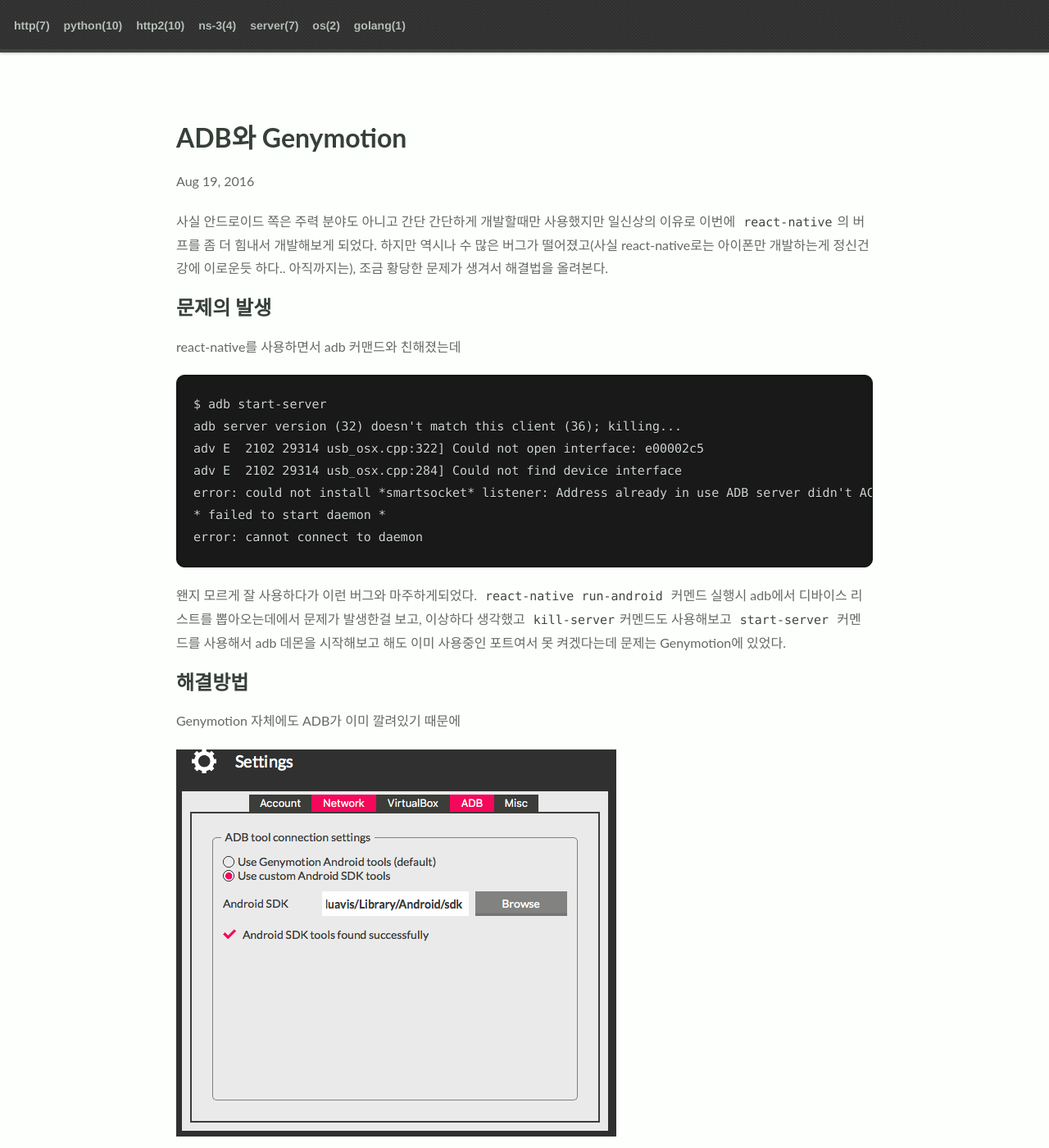
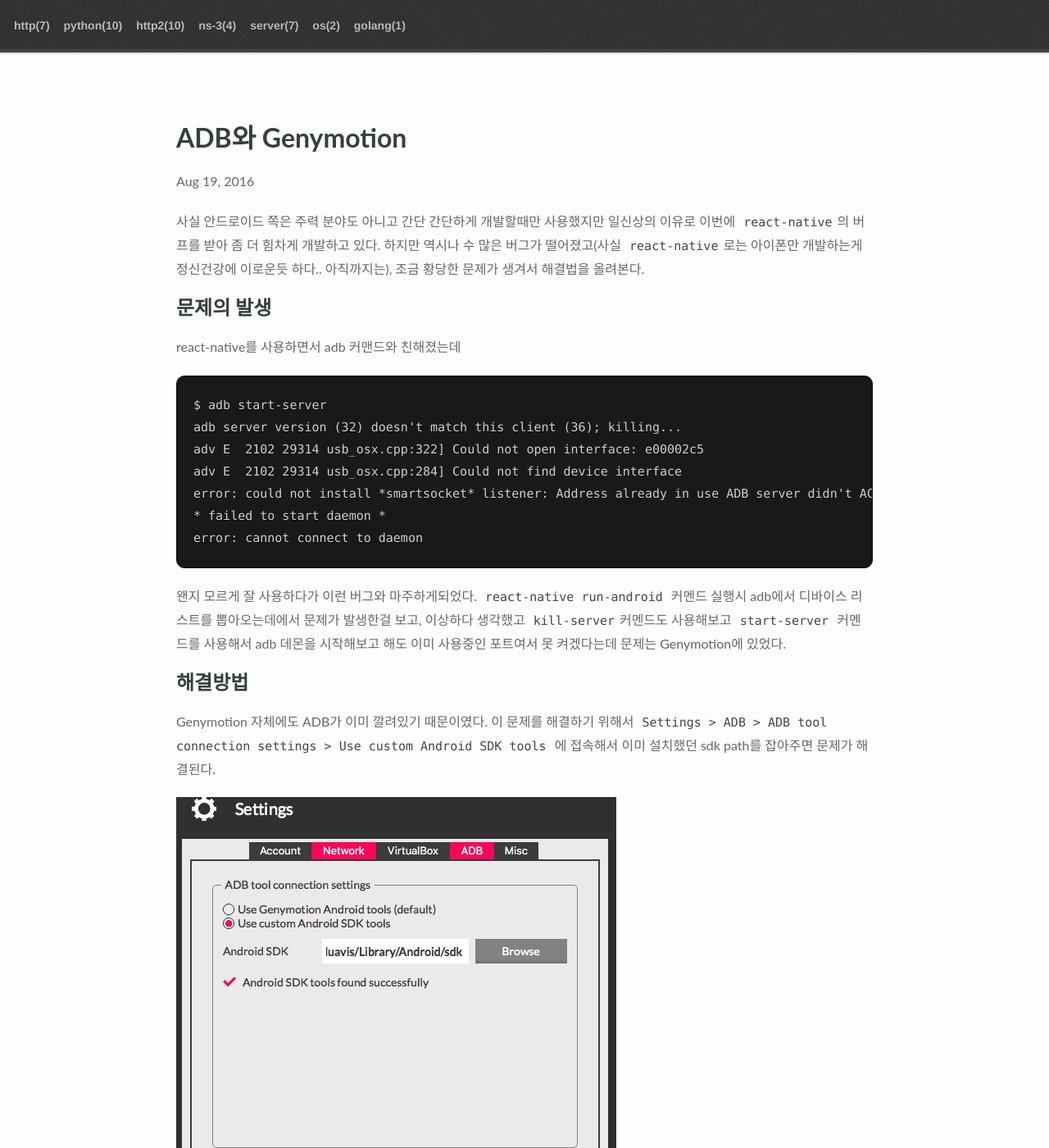
Before and after one commit to Luavis/luavis.github.io, a Jekyll site: the page built from _posts/server/2016-08-19-adb-genymotion.markdown, in a window 1280 px wide and 1400 px high, scrolled down 231 px. Shown: the whole window at 82% size. Built offline with Jekyll 4.4.1, drawn with Linux system fonts in a browser that asks for light colours; some web fonts are replaced; comment, search, counter and statistics services are not loaded; some of the changed text lies outside the part shown.

Commit message:
Edit adb and genymotion

````diff
--- a/_posts/server/2016-08-19-adb-genymotion.markdown
+++ b/_posts/server/2016-08-19-adb-genymotion.markdown
@@ -7,7 +7,7 @@
 keywords: "Android, genymotion, ADB, kill-server, start-server"
 ---
 
-사실 안드로이드 쪽은 주력 분야도 아니고 간단 간단하게 개발할때만 사용했지만 일신상의 이유로 이번에 ```react-native```의 버프를 좀 더 힘내서 개발해보게 되었다. 하지만 역시나 수 많은 버그가 떨어졌고(사실 react-native로는 아이폰만 개발하는게 정신건강에 이로운듯 하다.. 아직까지는), 조금 황당한 문제가 생겨서 해결법을 올려본다.
+사실 안드로이드 쪽은 주력 분야도 아니고 간단 간단하게 개발할때만 사용했지만 일신상의 이유로 이번에 ```react-native```의 버프를 받아 좀 더 힘차게 개발하고 있다. 하지만 역시나 수 많은 버그가 떨어졌고(사실 ```react-native```로는 아이폰만 개발하는게 정신건강에 이로운듯 하다.. 아직까지는), 조금 황당한 문제가 생겨서 해결법을 올려본다.
 
 ## 문제의 발생
 
@@ -23,14 +23,12 @@
 error: cannot connect to daemon
 ```
 
-왠지 모르게 잘 사용하다가 이런 버그와 마주하게되었다. ```react-native run-android``` 커멘드 실행시 adb에서 디바이스 리스트를 뽑아오는데에서 문제가 발생한걸 보고, 이상하다 생각했고 ```kill-server```커멘드도 사용해보고 ```start-server``` 커멘드를 사용해서 adb 데몬을 시작해보고 해도 이미 사용중인 포트여서 못 켜겠다는데 문제는 Genymotion에 있었다.
+왠지 모르게 잘 사용하다가 이런 버그와 마주하게되었다. ```react-native run-android``` 커멘드 실행시 adb에서 디바이스 리스트를 뽑아오는데에서 문제가 발생한걸 보고, 이상하다 생각했고 ```kill-server```커멘드도 사용해보고 ```start-server``` 커멘드를 사용해서 adb 데몬을 시작해보고 해도 이미 사용중인 포트여서 못 켜겠다는데 문제는 [Genymotion](https://www.genymotion.com/)에 있었다.
 
 ## 해결방법
 
-Genymotion 자체에도 ADB가 이미 깔려있기 때문에
+Genymotion 자체에도 ADB가 이미 깔려있기 때문이였다. 이 문제를 해결하기 위해서 ```Settings > ADB > ADB tool connection settings > Use custom Android SDK tools``` 에 접속해서 이미 설치했던 sdk path를 잡아주면 문제가 해결된다.
 
 ![]({{ site_url }}/assets/adb-genymotion-solution.png)
 
-```Settings > ADB > ADB tool connection settings > Use custom Android SDK tools``` 에 접속해서 이미 설치했던 sdk path를 잡아주면 문제가 해결된다.
-
-원래 잘되었던 이유는 genymotion보다 adb가 우선해서 켜졌기 때문인걸로 간주되고 위 에러로그를 확인해보면 adb 버전이 다르다고 써있기도 한데, 같다면 문제가 안 발생하는가에 관해선 의문이다.
+원래 잘되었던 이유는 [Genymotion](https://www.genymotion.com/)보다 adb가 우선해서 켜졌기 때문인걸로 간주된다. 위 에러로그를 확인해보면 adb 버전이 다르다고 써있기도 한데, 같다면 문제가 안 발생하는가에 관해선 의문이다.
````
